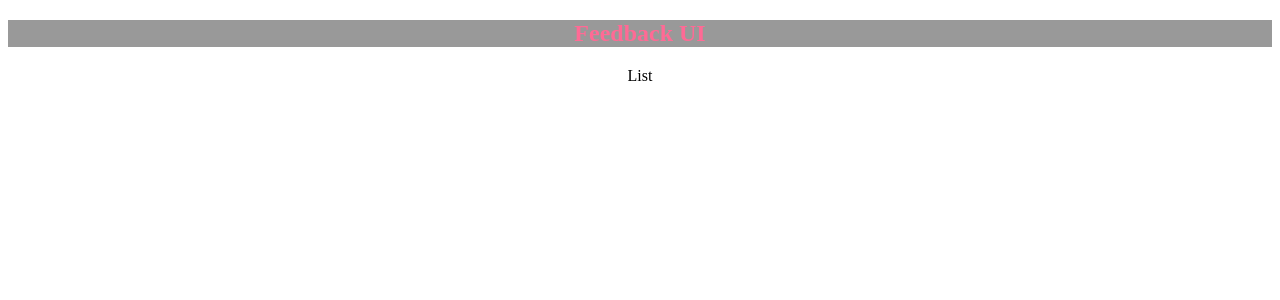
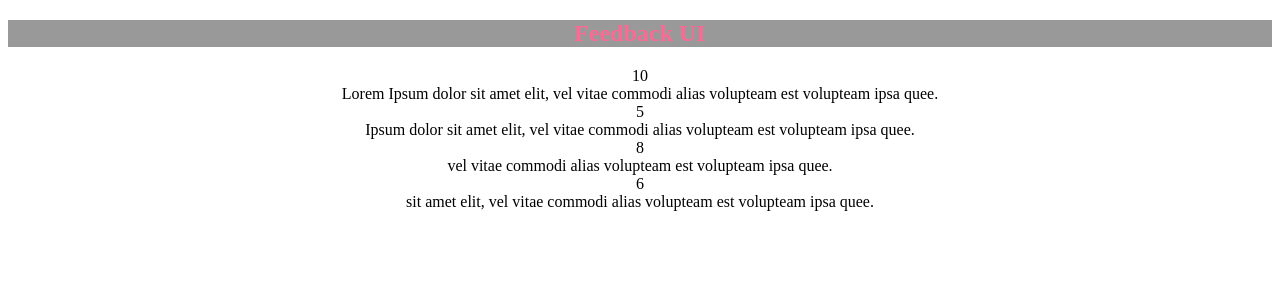
Before and after one commit to setykarimi/FeedBack, a React (Create React App) app: page / in a window 1280 px wide. Shown: the top 300 px of the page. Built offline with nearby package versions, Linux system fonts and the light colour scheme.

Commit message:
Map on feedbacks and show them in FeedbackItem

```diff
--- a/src/components/FeedbackList.jsx
+++ b/src/components/FeedbackList.jsx
@@ -1,9 +1,13 @@
-const FeedbackList = ({feedback}) => {
+import FeedbackItem from "./FeedbackItem"
 
+const FeedbackList = ({ feedback }) => {
+    console.log(feedback)
+    if (!feedback || feedback.length === 0) {
+        return <p>No feedback yet</p>
+    }
     return (
-        <div>
-           List
-
+        <div className="feedback-list">
+            {feedback.map((item) => <FeedbackItem key={item.id} item={item} />)}
         </div>
     )
 }
```
